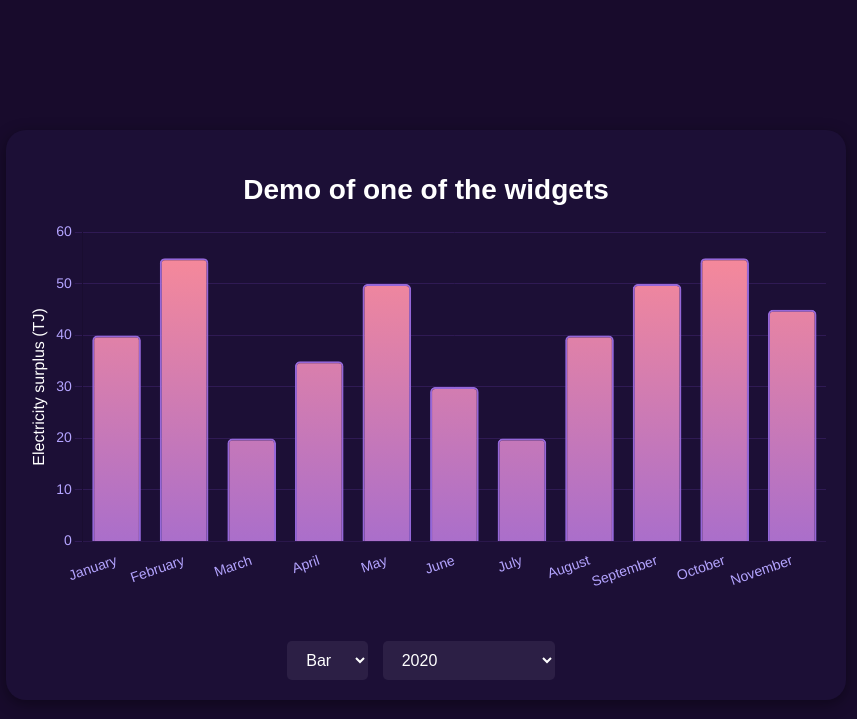
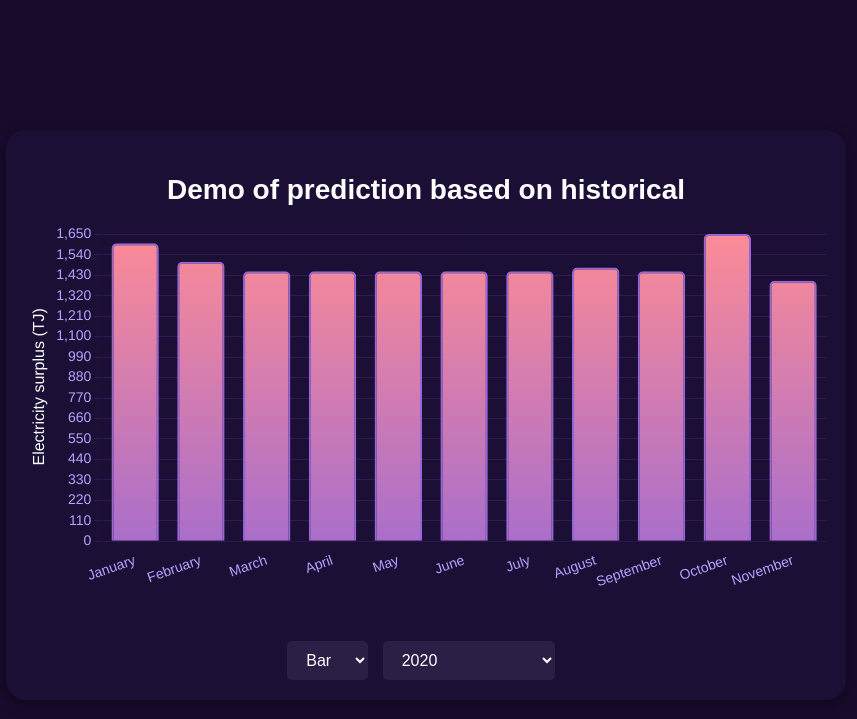
Before and after one commit to oleksandrlukashov/hakaton2024, a Django app: page / in a window 1280 px wide. Shown: the top 719 px of the page, without its empty margins (214-1071 px from the left). Run offline with Django 5.2, Linux system fonts and the light colour scheme.

Commit message:
templates

```diff
--- a/services/web/backend/app/home/templates/home/home.html
+++ b/services/web/backend/app/home/templates/home/home.html
@@ -71,7 +71,7 @@
 </head>
 <body>
   <div class="chart-container">
-    <h2>Demo of one of the widgets</h2>
+    <h2>Demo of prediction based on historical</h2>
     <canvas id="myBarChart"></canvas>
     <div>
       <select id="chartTypeFilter">
@@ -93,11 +93,11 @@
 
     // Initial dataset for each year
     const yearData = {
-      2020: { data: [40, 55, 20, 35, 50, 30, 20, 40, 50, 55, 45], news: [12, 8, 5, 10, 7, 4, 6, 9, 11, 15, 13] },
-      2021: { data: [50, 45, 35, 55, 60, 40, 35, 50, 45, 50, 60], news: [14, 9, 6, 12, 9, 6, 7, 10, 12, 14, 16] },
-      2022: { data: [45, 60, 40, 50, 55, 45, 40, 55, 60, 65, 50], news: [15, 12, 7, 15, 10, 8, 9, 13, 15, 17, 18] },
-      2023: { data: [55, 50, 45, 65, 70, 50, 45, 65, 70, 75, 55], news: [17, 15, 10, 18, 13, 9, 12, 16, 17, 19, 20] },
-      2024: { data: [60, 55, 50, 70, 75, 60, 55, 70, 75, 80, 65], news: [18, 17, 12, 20, 14, 11, 14, 18, 20, 22, 23] } // Prediction
+      2020: { data: [1601.9416166666667, 1501.9416166666667, 1451, 1451, 1451, 1451, 1451, 1471, 1451, 1651, 1400], news: [12, 8, 5, 10, 7, 4, 6, 9, 11, 15, 13] },
+      2021: { data: [1601.9416166666667, 1501.9416166666667, 1451, 1451, 1451, 1451, 1451, 1471, 1451, 1651, 1400], news: [14, 9, 6, 12, 9, 6, 7, 10, 12, 14, 16] },
+      2022: { data: [1601.9416166666667, 1501.9416166666667, 1451, 1451, 1451, 1451, 1451, 1471, 1451, 1651, 1400], news: [15, 12, 7, 15, 10, 8, 9, 13, 15, 17, 18] },
+      2023: { data: [1601.9416166666667, 1501.9416166666667, 1451, 1451, 1451, 1451, 1451, 1471, 1451, 1651, 1400], news: [17, 15, 10, 18, 13, 9, 12, 16, 17, 19, 20] },
+      2024: { data: [1601.9416166666667, 1551.9416166666667, 1551, 1751, 1451, 1851, 1451, 1571, 1451, 1456, 1111], news: [18, 17, 12, 20, 14, 11, 14, 18, 20, 22, 23] } // Prediction
     };
 
     // Gradient for bars
```
